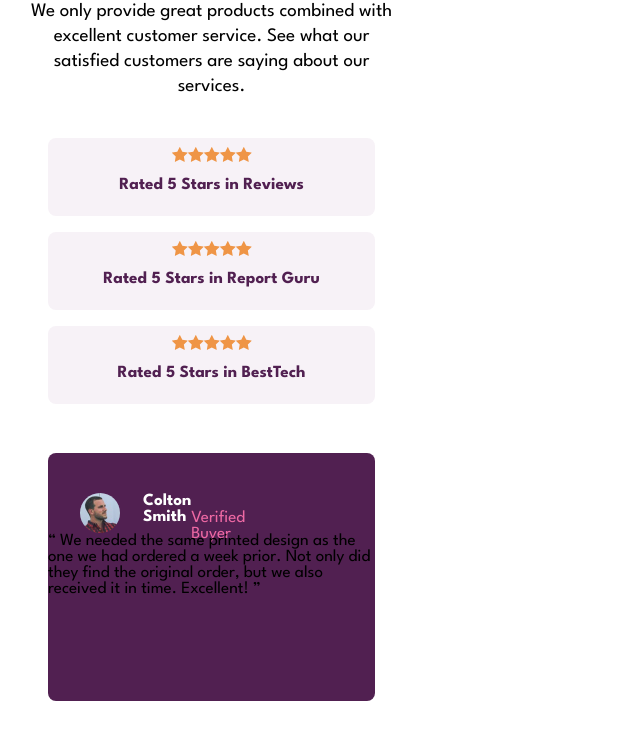
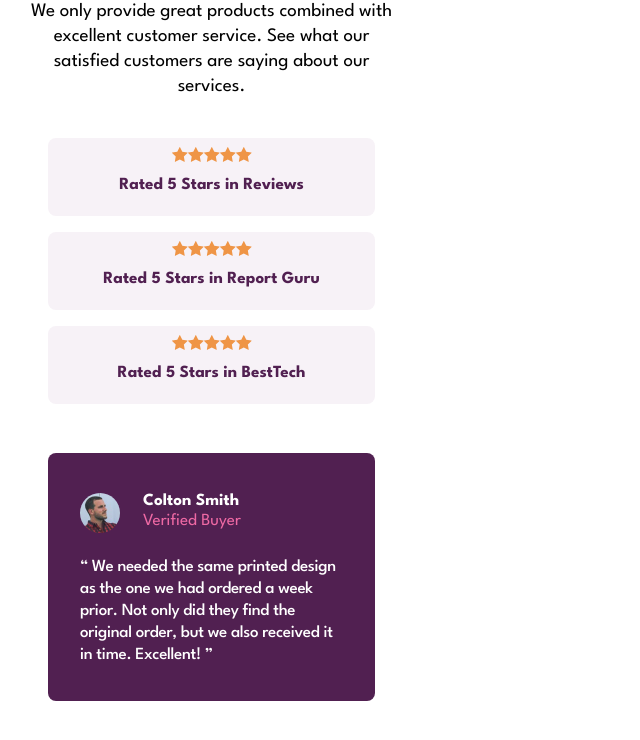
Before and after one commit to XavierVelasquezSoto/flexbox-week-1-4-, a plain HTML site: page index.html in a window 1280 px wide. Shown: the part 164-904 px from the top of the page, without its empty margins (0-640 px from the left). Drawn offline with Linux system fonts and the light colour scheme.

Commit message:
update 22:25pm

```diff
--- a/css/style.css
+++ b/css/style.css
@@ -159,7 +159,6 @@ body {
   display: flex;
   padding-top: 40px;
   padding-left: 32px;
-  margin-right: 133px;
 
 }
 
@@ -173,6 +172,7 @@ body {
 
 .name-verified-1{
   display: flex;
+  flex-direction: column;
   margin-left: 23px;
   width: 99px;
   height: 36px;
@@ -186,12 +186,28 @@ body {
 
 }
 
-.text-color{
+.buyer{
+  margin: 0;
   color: #EE69A4;
+  margin-top: 4px;
+  font-weight: 400;
+}
 
+
+.text-purple-div{
+
+  margin: 0;
+  font-weight: 500;
+  width: 263px;
+  height: 110px;
+  line-height: 22px;
+  margin-top: 23px;
+  margin-left: 32px;
+  letter-spacing: -0.3px;
 }
 
 .text-purple{
+  color: #fff;
   margin: 0;
 
 }
--- a/index.html
+++ b/index.html
@@ -125,16 +125,16 @@
             />
             <div class="name-verified-1">
               <p class="colton">Colton Smith</p>
-              <p class="buyer">
-                <span class="text-color">Verified Buyer</span>
-              </p>
+              <p class="buyer">Verified Buyer</p>
             </div>
           </div>
-          <p class="text-purple">
-            “ We needed the same printed design as the one we had ordered a week
-            prior. Not only did they find the original order, but we also
-            received it in time. Excellent! ”
-          </p>
+          <div class="text-purple-div">
+            <p class="text-purple">
+              “ We needed the same printed design as the one we had ordered a
+              week prior. Not only did they find the original order, but we also
+              received it in time. Excellent! ”
+            </p>
+          </div>
         </div>
       </div>
     </div>
```
